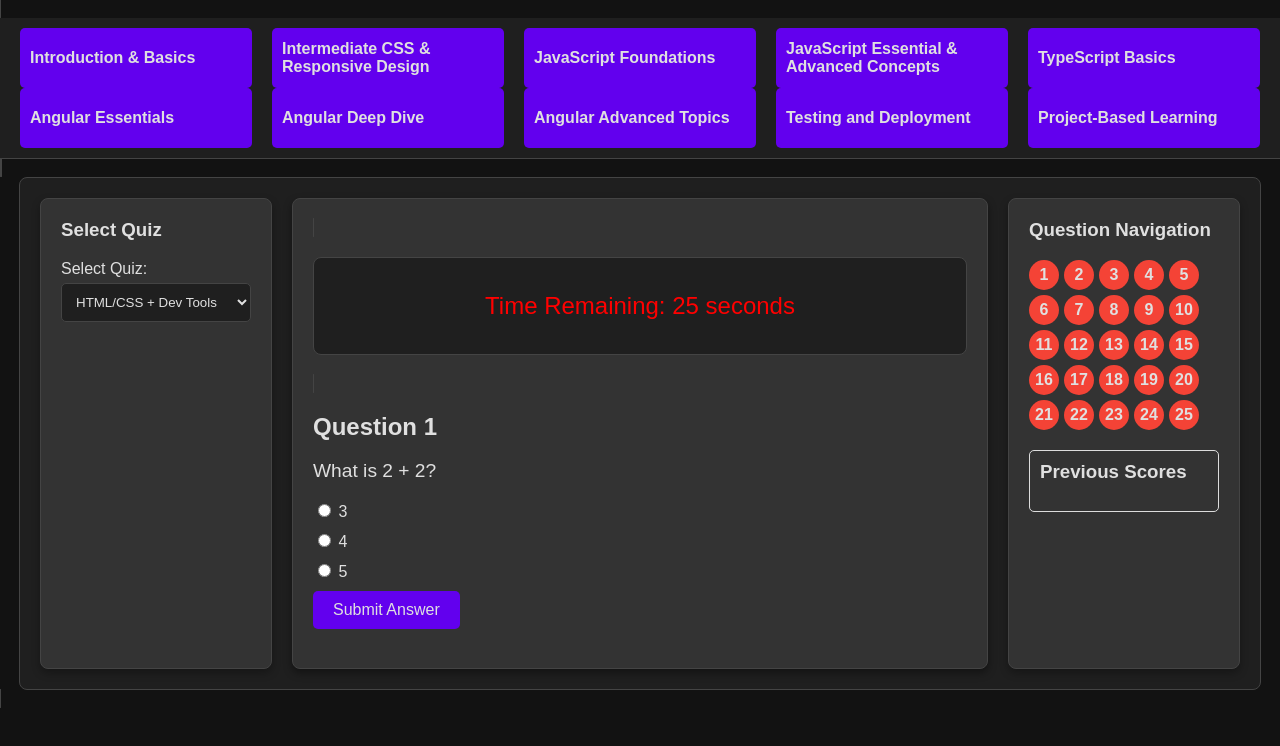
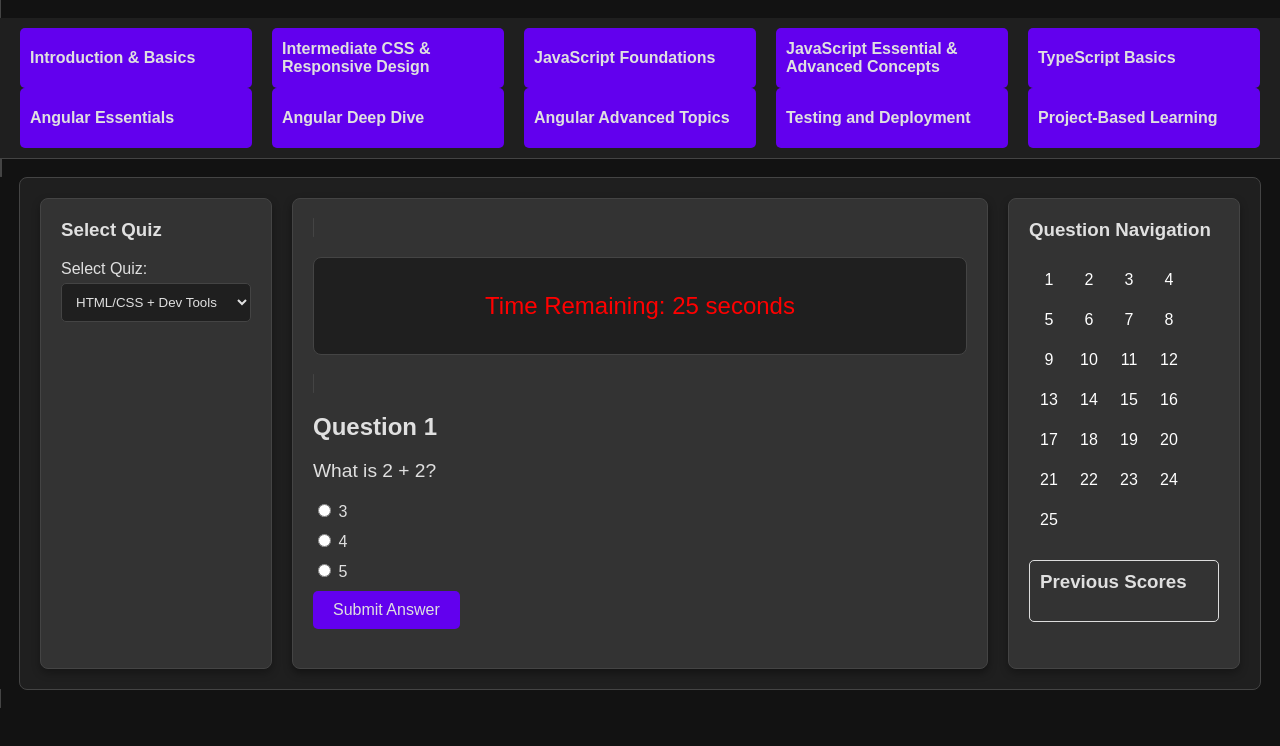
Before and after one commit to Norbok7/cf-practice-l1, an Angular app in the folder lesson1/: page / in a window 1280 px wide. Shown: the top 746 px of the page. Built offline with nearby package versions, Linux system fonts and the light colour scheme.

Commit message:
UPDATE question navigation will color coordination for correct/incorrect

```diff
--- a/lesson1/src/app/lesson-quiz/lesson-quiz.component.css
+++ b/lesson1/src/app/lesson-quiz/lesson-quiz.component.css
@@ -68,27 +68,27 @@
 .question-numbers {
   display: flex;
   flex-wrap: wrap;
-  gap: 5px;
 }
 
 .question-numbers div {
-  width: 30px;
+  width: 30px; /* Adjust size as needed */
   height: 30px;
+  margin: 5px;
   display: flex;
   align-items: center;
   justify-content: center;
   border-radius: 50%;
   cursor: pointer;
-  font-weight: bold;
-  color: var(--text-color);
+  color: white;
+  text-align: center;
 }
 
-.answered {
-  background-color: #4caf50;
+.answered-correct {
+  background-color: #28a745; /* Green for correct answers */
 }
 
-.not-answered {
-  background-color: #f44336;
+.answered-incorrect {
+  background-color: #dc3545; /* Red for incorrect answers */
 }
 
 /* Dark theme for quiz section */
--- a/lesson1/src/app/lesson-quiz/lesson-quiz.component.html
+++ b/lesson1/src/app/lesson-quiz/lesson-quiz.component.html
@@ -90,7 +90,11 @@
       <h3>Question Navigation</h3>
       <div class="question-numbers">
         <div *ngFor="let number of questionNumbers"
-             [ngClass]="{'answered': isAnswered(number), 'not-answered': !isAnswered(number)}"
+             [ngClass]="{
+               'base-color': !isAnswered(number),
+               'answered-correct': isAnswered(number) && isCorrect(number),
+               'answered-incorrect': isAnswered(number) && !isCorrect(number)
+             }"
              (click)="navigateToQuestion(number)">
           {{ number }}
         </div>
--- a/lesson1/src/app/lesson-quiz/lesson-quiz.component.ts
+++ b/lesson1/src/app/lesson-quiz/lesson-quiz.component.ts
@@ -76,6 +76,7 @@ export class LessonQuizComponent {
   totalQuestions: number = 0;
   previousScores: any[] = [];
   questionNumbers: number[] = Array.from({ length: 25 }, (_, i) => i + 1); // Assuming 25 questions
+  answers = {}; // Object to store answers, e.g., {1: 'True', 2: 'False'}
 
   constructor() {
     this.previousScores = JSON.parse(localStorage.getItem('previousScores') || '[]');
@@ -134,7 +135,12 @@ export class LessonQuizComponent {
 
 
   isAnswered(questionNumber: number): boolean {
-    return this.results.some(result => result.index + 1 === questionNumber);
+    return this.results.some(result => result.index + 1 === questionNumber && result.selectedOption !== undefined);
+  }
+
+  isCorrect(questionNumber: number): boolean {
+    const result = this.results.find(result => result.index + 1 === questionNumber);
+    return result ? result.selectedOption === result.correctAnswer : false;
   }
 
   navigateToQuestion(questionNumber: number) {
```
